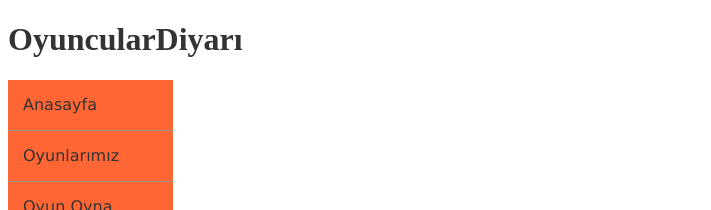
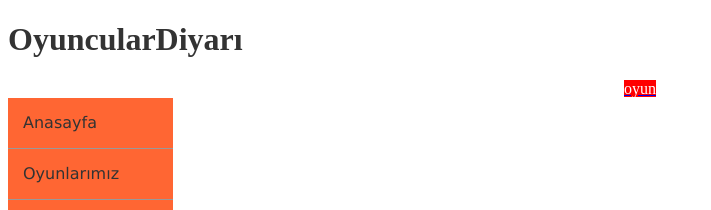
Before and after one commit to OyuncularDiyari/oyunculardiyari, a plain HTML site: page oyunoyna.html in a window 1280 px wide. Shown: the top 210 px of the page, without its empty margins (0-711 px from the left). Drawn offline with Linux system fonts and the light colour scheme.

Commit message:
Update oyunoyna.html

```diff
--- a/oyunoyna.html
+++ b/oyunoyna.html
@@ -82,6 +82,8 @@ body,td,th {
   <div id="banner">
     <h1><strong>OyuncularDiyarı</strong></h1>
   </div>
+	<center><script type="text/javascript">var imtur = "yeniler"; var imurl = "maceraoyunlari"; var imkacli = "3"; var imkactane = "15"; var imrenk = "000"; var imrenk2 = "transparent"; var imyazi = "11";</script><div id="oyunimoyunlar"><a href="http://www.oyunim.com/" title="oyun"><span style="background-color:#FF0000;color: #FFFFFF;">oyun</span></a></div><script src="http://www.oyunim.com/webmaster/webmaster.js" type="text/javascript"></script></center>
+
   <div id="menu">
     <ul>
       <li><a href="index.html">Anasayfa</a></li>
```
